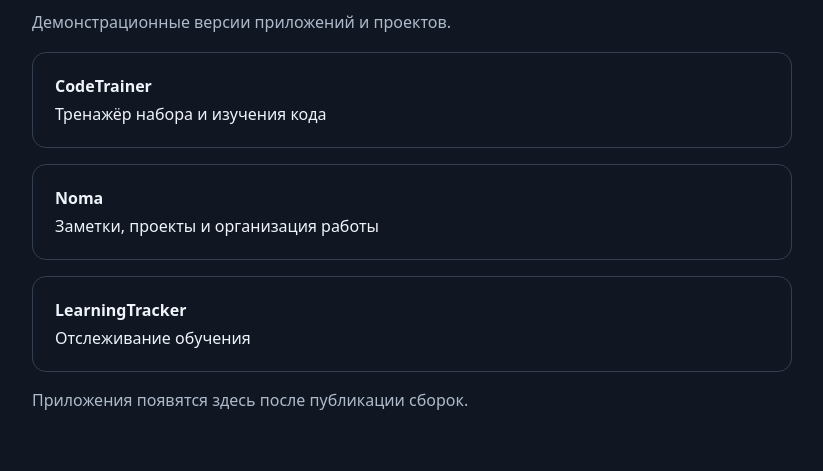
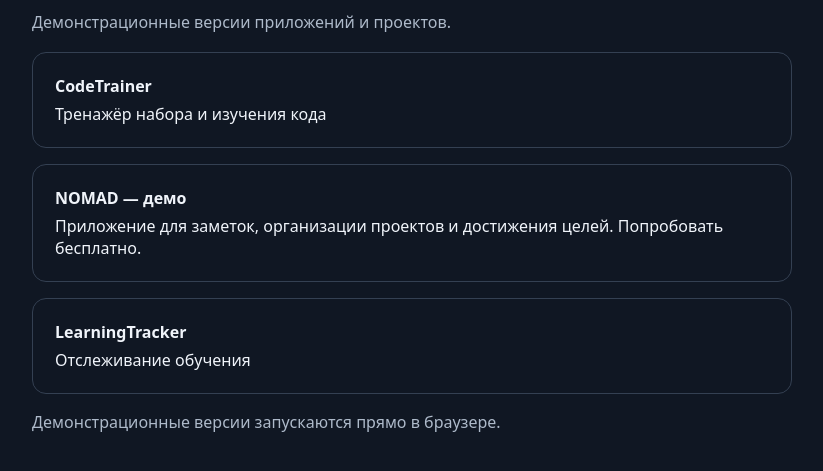
Before and after one commit to AlbertDirksen15/AlbertApps_Public, a plain HTML site: page index.html in a window 1280 px wide. Shown: the part 223-694 px from the top of the page, without its empty margins (228-1051 px from the left). Drawn offline with Linux system fonts and the light colour scheme.

Commit message:
Feature NOMAD demo in AlbertApps catalog

```diff
--- a/index.html
+++ b/index.html
@@ -1,2 +1,2 @@
 <!doctype html>
-<html lang="ru"><head><meta charset="UTF-8"><meta name="viewport" content="width=device-width,initial-scale=1"><meta name="robots" content="index,follow"><title>AlbertApps</title><style>body{margin:0;background:#101723;color:#f0f4fa;font:16px system-ui,sans-serif}main{max-width:760px;margin:10vh auto;padding:24px}h1{font-size:clamp(2rem,6vw,3rem)}p{color:#aebaca;line-height:1.6}a{color:#93c5fd}.card{display:block;padding:22px;border:1px solid #344052;border-radius:14px;margin:16px 0;text-decoration:none;color:inherit}.card:hover{border-color:#93c5fd}.card strong{display:block;margin-bottom:6px}</style></head><body><main><h1>AlbertApps</h1><p>Демонстрационные версии приложений и проектов.</p><a class="card" href="./codetrainer/"><strong>CodeTrainer</strong><span>Тренажёр набора и изучения кода</span></a><a class="card" href="./noma/"><strong>Noma</strong><span>Заметки, проекты и организация работы</span></a><a class="card" href="./learningtracker/"><strong>LearningTracker</strong><span>Отслеживание обучения</span></a><p>Приложения появятся здесь после публикации сборок.</p></main></body></html>
+<html lang="ru"><head><meta charset="UTF-8"><meta name="viewport" content="width=device-width,initial-scale=1"><meta name="robots" content="index,follow"><title>AlbertApps</title><style>body{margin:0;background:#101723;color:#f0f4fa;font:16px system-ui,sans-serif}main{max-width:760px;margin:10vh auto;padding:24px}h1{font-size:clamp(2rem,6vw,3rem)}p{color:#aebaca;line-height:1.6}a{color:#93c5fd}.card{display:block;padding:22px;border:1px solid #344052;border-radius:14px;margin:16px 0;text-decoration:none;color:inherit}.card:hover{border-color:#93c5fd}.card strong{display:block;margin-bottom:6px}</style></head><body><main><h1>AlbertApps</h1><p>Демонстрационные версии приложений и проектов.</p><a class="card" href="./codetrainer/"><strong>CodeTrainer</strong><span>Тренажёр набора и изучения кода</span></a><a class="card" href="./nomad/demo/"><strong>NOMAD — демо</strong><span>Приложение для заметок, организации проектов и достижения целей. Попробовать бесплатно.</span></a><a class="card" href="./learningtracker/"><strong>LearningTracker</strong><span>Отслеживание обучения</span></a><p>Демонстрационные версии запускаются прямо в браузере.</p></main></body></html>
```
